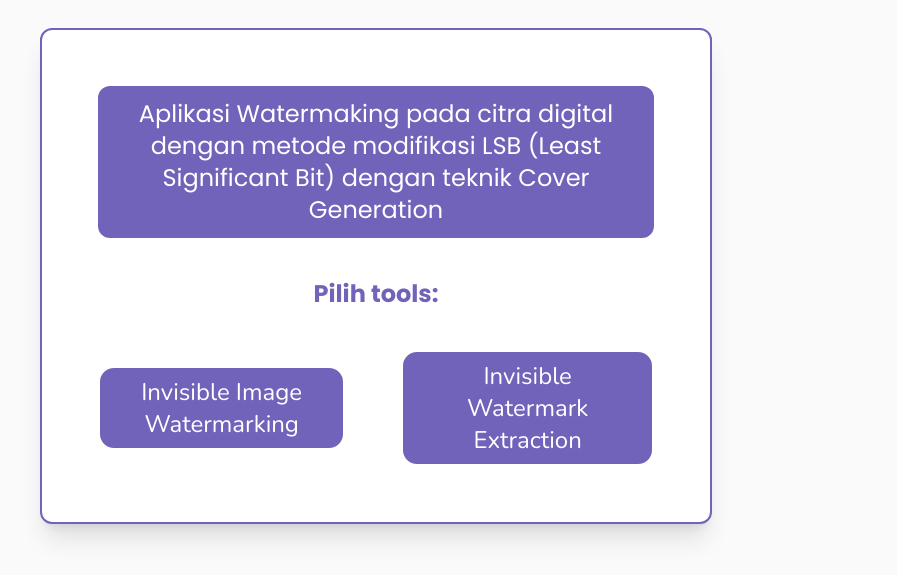
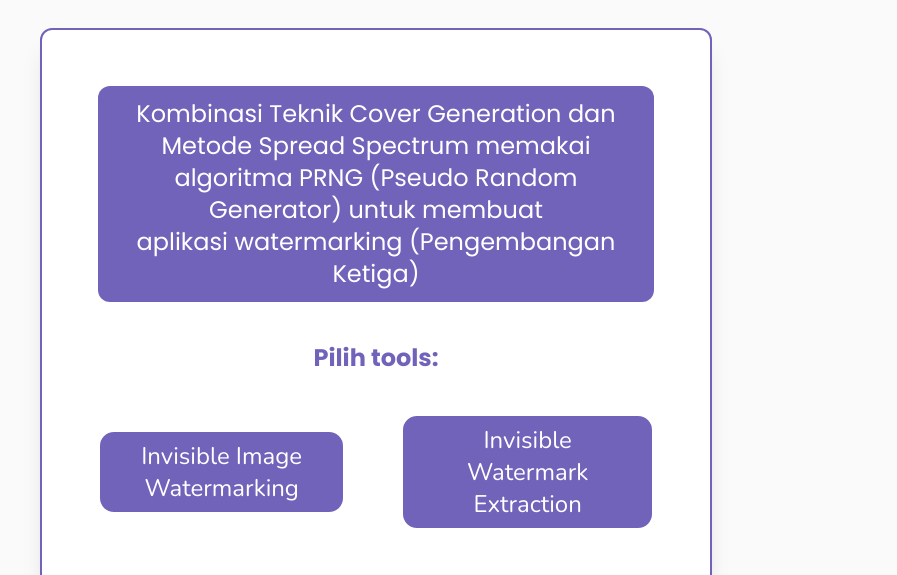
Before and after one commit to yosepafrr/Watermarking-PRNG-and-Spread-Spectrum, a website: page index.html in a window 1280 px wide. Shown: the top 575 px of the page, without its empty margins (264-1161 px from the left). Drawn offline with nearby package versions, Linux system fonts and the light colour scheme.

Commit message:
revisi judul

```diff
--- a/index.html
+++ b/index.html
@@ -22,7 +22,7 @@
 </head>
 <body class="bg-[#fafafa] mx-28">
     <div class="flex flex-col gap-10 justify-center p-14 bg-white my-7 mx-48 rounded-xl shadow-xl text-2xl text-center border-2 border-[#7163ba]" >
-        <h1 class="bg-[#7163ba] text-white p-3 rounded-xl">Aplikasi Watermaking pada citra digital dengan metode modifikasi LSB (Least Significant Bit) dengan teknik Cover Generation</h1>
+        <h1 class="bg-[#7163ba] text-white p-3 rounded-xl">Kombinasi Teknik Cover Generation dan Metode Spread Spectrum memakai algoritma PRNG (Pseudo Random Generator) untuk membuat aplikasi watermarking (Pengembangan Ketiga)</h1>
         <h1 class="text-[#7163ba] font-bold text-2xl">Pilih tools: </h1>
         <div class="flex gap-14 items-center justify-evenly">
             <button id="watermarkingBtn" class="bg-[#7163ba] text-white px-6 py-2 rounded-2xl border-2 border-white hover:bg-white hover:border-[#7163ba] hover:border-2 hover:text-[#7163ba]">Invisible Image Watermarking</button>
```
